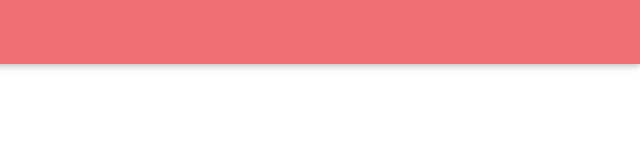
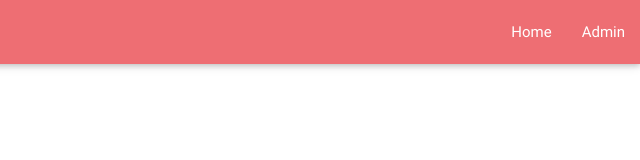
Before and after one commit to GusKarp/Blog, a plain HTML site: page public_html/index.html in a window 1280 px wide. Shown: the full height of the page, 640-1280 px from the left. Drawn offline with nearby package versions, Linux system fonts and the light colour scheme.

Commit message:
finished video 3: added the header

```diff
--- a/public_html/index.html
+++ b/public_html/index.html
@@ -16,7 +16,8 @@
                 <div class="nav-wrapper">
                     <a href="#" class="brand-logo">Blog</a>
                     <ul class="right">
-                        <li><a></a></li>
+                        <li><a href="index.html">Home</a></li>
+                        <li><a href="admin.html">Admin</a></li>
                     </ul>
                 </div>
             </nav>
```
